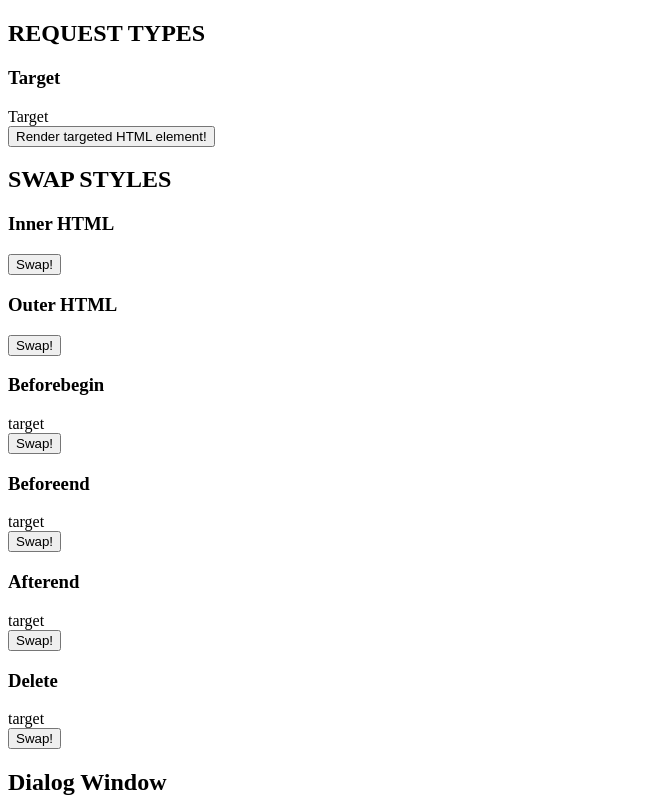
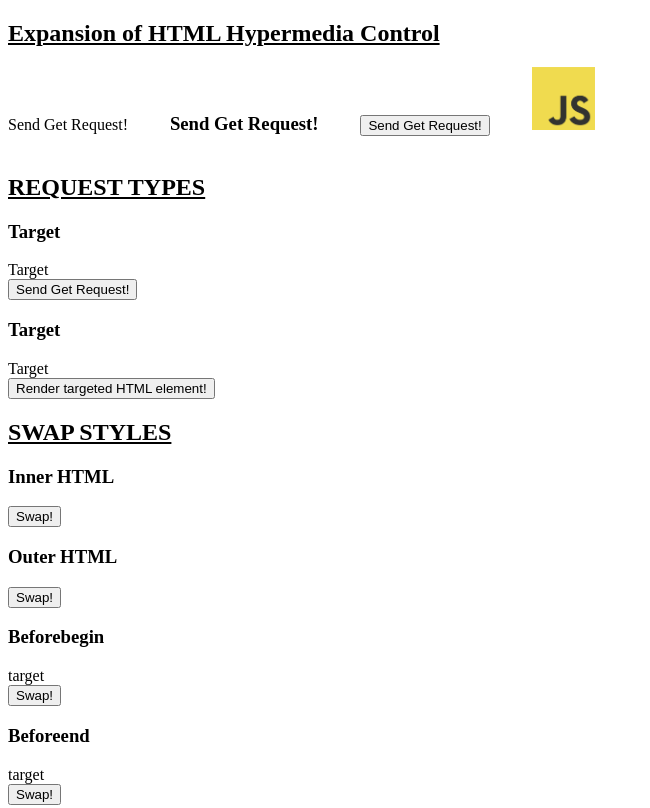
Before and after one commit to ColeJJ/fse_htmx, a website: page public/index.html in a window 1280 px wide. Shown: the top 808 px of the page, without its empty margins (0-650 px from the left). Drawn offline with Linux system fonts and the light colour scheme.

Commit message:
added block showing different elements  which can do stuff

```diff
--- a/public/css/styles.css
+++ b/public/css/styles.css
@@ -0,0 +1,3 @@
+h2 {
+    text-decoration: underline;
+}
--- a/public/index.html
+++ b/public/index.html
@@ -10,6 +10,34 @@
             crossorigin="anonymous"></script>
 </head>
 <body>
+    <h2>Expansion of HTML Hypermedia Control</h2>
+    <span
+            style="display: inline-block; padding-right: 3%"
+            hx-get="/getHTML"
+            hx-trigger="click"
+            hx-swap="outerHTML"
+    >Send Get Request!</span>
+    <h3
+            style="display: inline-block; padding-right: 3%"
+            hx-get="/getHTML"
+            hx-get="/getHTML"
+            hx-trigger="click"
+            hx-swap="outerHTML"
+    >Send Get Request!</h3>
+    <button
+            style="display: inline-block; margin-right: 3%"
+            hx-get="/getHTML"
+            hx-trigger="click"
+            hx-swap="outerHTML"
+    >Send Get Request!</button>
+    <img
+            class="fit-picture"
+            src="./../media/JavaScript-logo.png"
+            style="height: auto; max-width: 5%"
+            hx-get="/getJava"
+            hx-trigger="click"
+            hx-swap="outerHTML"
+    />
 
     <h2>REQUEST TYPES</h2>
     <!-- TODO:
@@ -21,9 +49,18 @@
         hx-delete - issues an HTTP DELETE request.
     -->
     <h3>Target</h3>
+    <div><span id="getTarget">Target</span></div>
+    <button
+            hx-post="/getHTML"
+            hx-trigger="click"
+            hx-target="#getTarget"
+            hx-swap="outerHTML"
+    >Send Get Request!</button>
+
+    <h3>Target</h3>
     <div><span id="target">Target</span></div>
     <button
-            hx-post="/target"
+            hx-post="/postHTML"
             hx-trigger="click"
             hx-target="#target"
             hx-swap="innerHTML"
```
Also changed, not shown: server.js (+10 -0 lines), media/JavaScript-logo.png (added), media/java-logo.png (added).
